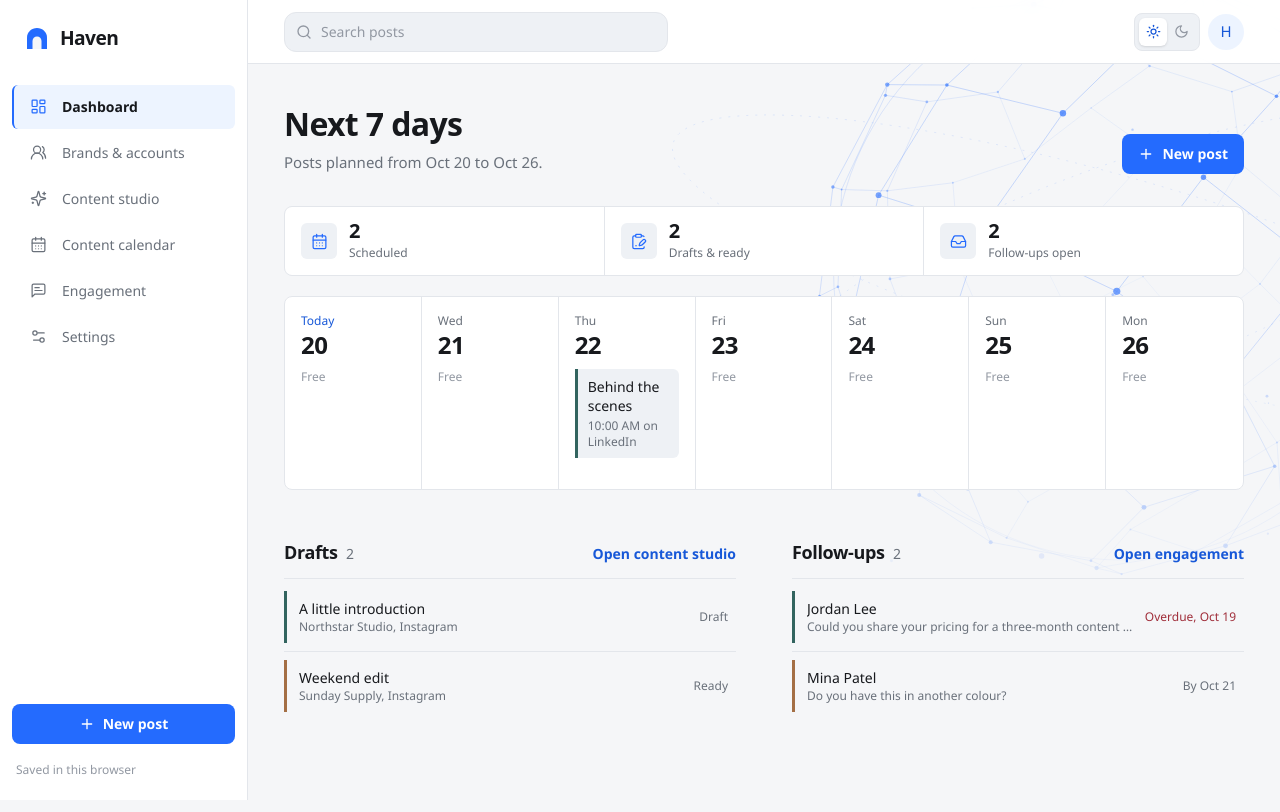
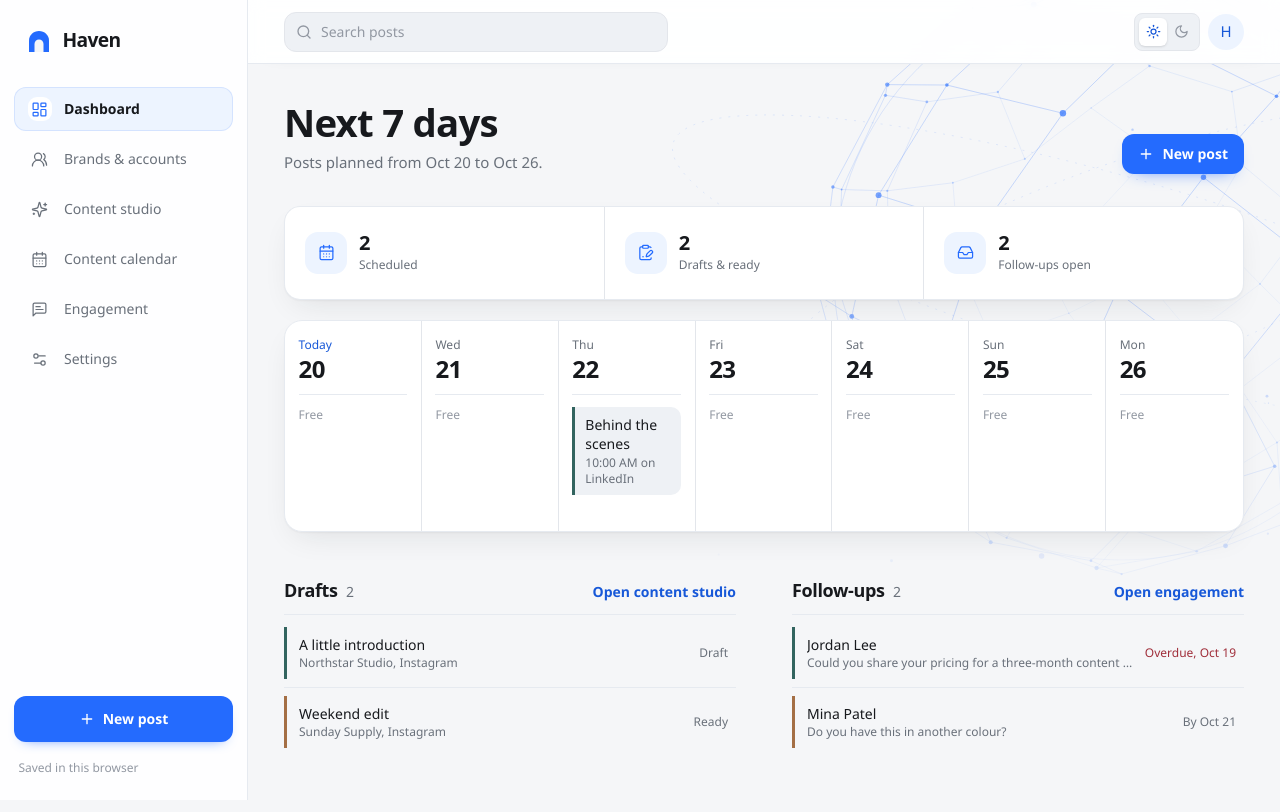
Before and after one commit to Meckiul-Chisim/SM-management, a React (Vite) app: page /dashboard in a window 1280 px wide. Built offline with nearby package versions, Linux system fonts and the light colour scheme.

Commit message:
Apply Haven reference-inspired workspace redesign (#5)
* Add Haven reference-inspired design system

* Apply Haven reference-inspired design system

```diff
--- a/src/main.jsx
+++ b/src/main.jsx
@@ -5,6 +5,7 @@ import '@fontsource-variable/bricolage-grotesque'
 import '@fontsource-variable/instrument-sans'
 import App from './app/App.jsx'
 import './styles/index.css'
+import './styles/haven-reference-design.css'
 
 createRoot(document.getElementById('root')).render(
   <StrictMode>
--- /dev/null
+++ b/src/styles/haven-reference-design.css
@@ -0,0 +1,138 @@
+/* Haven visual system — inspired by the references, not copied from them. */
+:root {
+  --haven-blue: #3979f6;
+  --haven-blue-soft: #eaf2ff;
+  --haven-ink: #172236;
+  --haven-muted: #748094;
+  --haven-border: #e6eaf0;
+  --haven-radius: 18px;
+}
+:root[data-theme="dark"] {
+  --haven-blue-soft: #1b2b46;
+  --haven-ink: #edf2fb;
+  --haven-muted: #9da8bb;
+  --haven-border: #2a3444;
+}
+body {
+  background:
+    radial-gradient(ellipse at 90% 0%, color-mix(in srgb, var(--color-brand-100) 42%, transparent), transparent 34rem),
+    var(--color-canvas);
+}
+h1 { font-size: clamp(1.85rem, 3vw, 2.45rem); line-height: 1.08; }
+h2 { line-height: 1.2; }
+a { text-decoration-thickness: 1px; }
+::selection { background: var(--color-brand-100); color: var(--color-ink); }
+
+/* Sidebar: quieter, structured navigation with clear active state. */
+aside.fixed {
+  background: color-mix(in srgb, var(--color-panel) 94%, var(--color-brand-50));
+  border-right-color: var(--haven-border);
+  padding: 1.4rem 0.9rem;
+}
+aside.fixed nav { display: grid; gap: 0.25rem; }
+aside.fixed nav a {
+  min-height: 44px;
+  border-radius: 12px;
+  border-left-width: 0;
+  padding-inline: 0.85rem;
+  transition: background 160ms ease, color 160ms ease, transform 160ms ease;
+}
+aside.fixed nav a:hover { transform: translateX(2px); }
+aside.fixed nav a[aria-current="page"] {
+  background: var(--color-brand-50);
+  box-shadow: inset 0 0 0 1px color-mix(in srgb, var(--color-brand-700) 12%, transparent);
+}
+aside.fixed nav a[aria-current="page"] span:first-child {
+  background: var(--color-panel);
+  border-radius: 9px;
+}
+aside.fixed > div:last-child a {
+  min-height: 46px;
+  border-radius: 12px;
+  box-shadow: 0 6px 14px -10px var(--color-brand-700);
+}
+
+/* Top bar and workspace content. */
+header.sticky {
+  background: color-mix(in srgb, var(--color-panel) 91%, transparent);
+  border-bottom-color: var(--haven-border);
+  box-shadow: 0 4px 22px -22px rgb(18 32 56 / 0.3);
+}
+main.mx-auto {
+  max-width: 1500px;
+  padding-top: clamp(1.5rem, 3vw, 2.7rem);
+  padding-bottom: 3.5rem;
+}
+main > * { min-width: 0; }
+main .field { border-radius: 12px; }
+
+/* Cards use clean white surfaces, fine borders and restrained depth. */
+main [class*="rounded-lg"][class*="border"],
+main [class*="rounded-xl"][class*="border"],
+main .glass {
+  border-color: var(--haven-border);
+}
+main .rounded-lg, main .rounded-xl { scroll-margin-top: 6rem; }
+main .shadow, main .shadow-sm, main .shadow-md { box-shadow: var(--shadow-soft); }
+main button, main a, header button, aside a { -webkit-tap-highlight-color: transparent; }
+main button[class*="bg-brand-700"], main a[class*="bg-brand-700"] {
+  border-radius: 12px;
+  box-shadow: 0 7px 18px -12px var(--color-brand-700);
+  transition: transform 160ms ease, box-shadow 160ms ease, background 160ms ease;
+}
+main button[class*="bg-brand-700"]:hover, main a[class*="bg-brand-700"]:hover {
+  transform: translateY(-1px);
+  box-shadow: 0 10px 22px -12px var(--color-brand-700);
+}
+
+/* Dashboard KPI strip gets the calm, editorial dashboard feel from the references. */
+main .grid.grid-cols-1.gap-px.overflow-hidden {
+  border-radius: 16px;
+  box-shadow: var(--shadow-soft);
+}
+main .grid.grid-cols-1.gap-px.overflow-hidden > div {
+  min-height: 92px;
+  padding: 1.15rem 1.25rem;
+}
+main .grid.grid-cols-1.gap-px.overflow-hidden > div > span:first-child {
+  width: 42px;
+  height: 42px;
+  border-radius: 13px;
+  background: var(--color-brand-50);
+}
+
+/* Week planner: clear day columns, subtle separators, readable event blocks. */
+main .lg\:grid-cols-7 {
+  border-radius: 18px;
+  background: var(--color-panel);
+  box-shadow: var(--shadow-soft);
+}
+main .lg\:grid-cols-7 > div { padding: 1rem 0.85rem; }
+main .lg\:grid-cols-7 > div > div:first-child {
+  padding-bottom: 0.8rem;
+  border-bottom: 1px solid var(--haven-border);
+}
+main .spine {
+  border-left-width: 3px;
+  border-radius: 0 10px 10px 0;
+}
+main .spine:hover { filter: saturate(1.04); }
+
+/* Content cards and lists: maintain rhythm on smaller screens. */
+main ul.divide-y > li { border-color: var(--haven-border); }
+main section > div.border-b { border-color: var(--haven-border); }
+main .notice { border-radius: 12px; }
+main .field:focus { box-shadow: 0 0 0 3px color-mix(in srgb, var(--color-brand-700) 15%, transparent); }
+
+@media (min-width: 768px) {
+  main .lg\:grid-cols-7 > div { min-height: 210px; }
+}
+@media (max-width: 767px) {
+  header.sticky { height: 60px; padding-inline: 0.9rem; }
+  main.mx-auto { padding-inline: 1rem; padding-top: 1.5rem; }
+  main .grid.grid-cols-1.gap-px.overflow-hidden > div { min-height: 76px; }
+  aside.fixed { display: none; }
+}
+@media (prefers-reduced-motion: reduce) {
+  aside.fixed nav a, main button, main a { transition: none; }
+}
```
